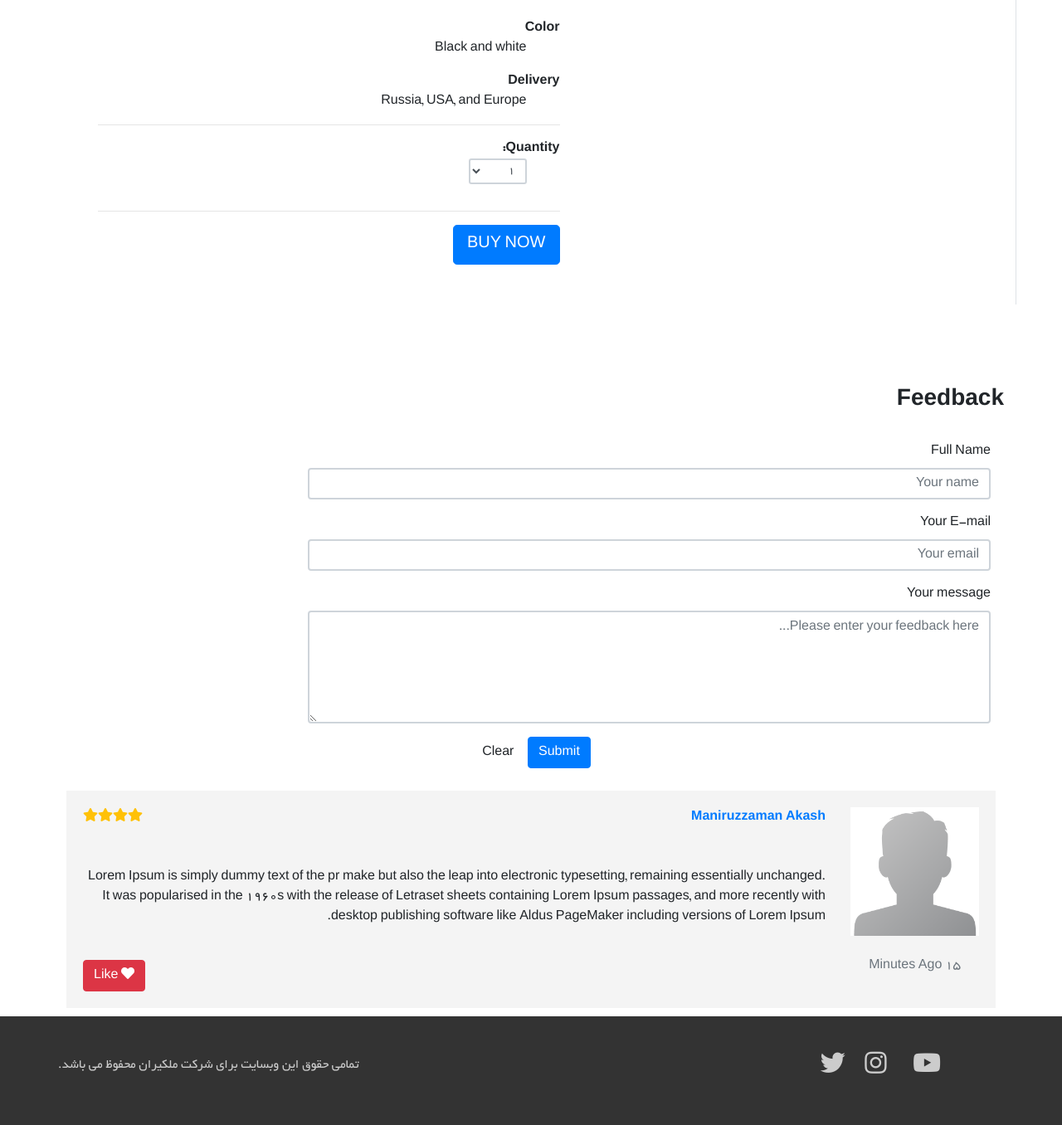
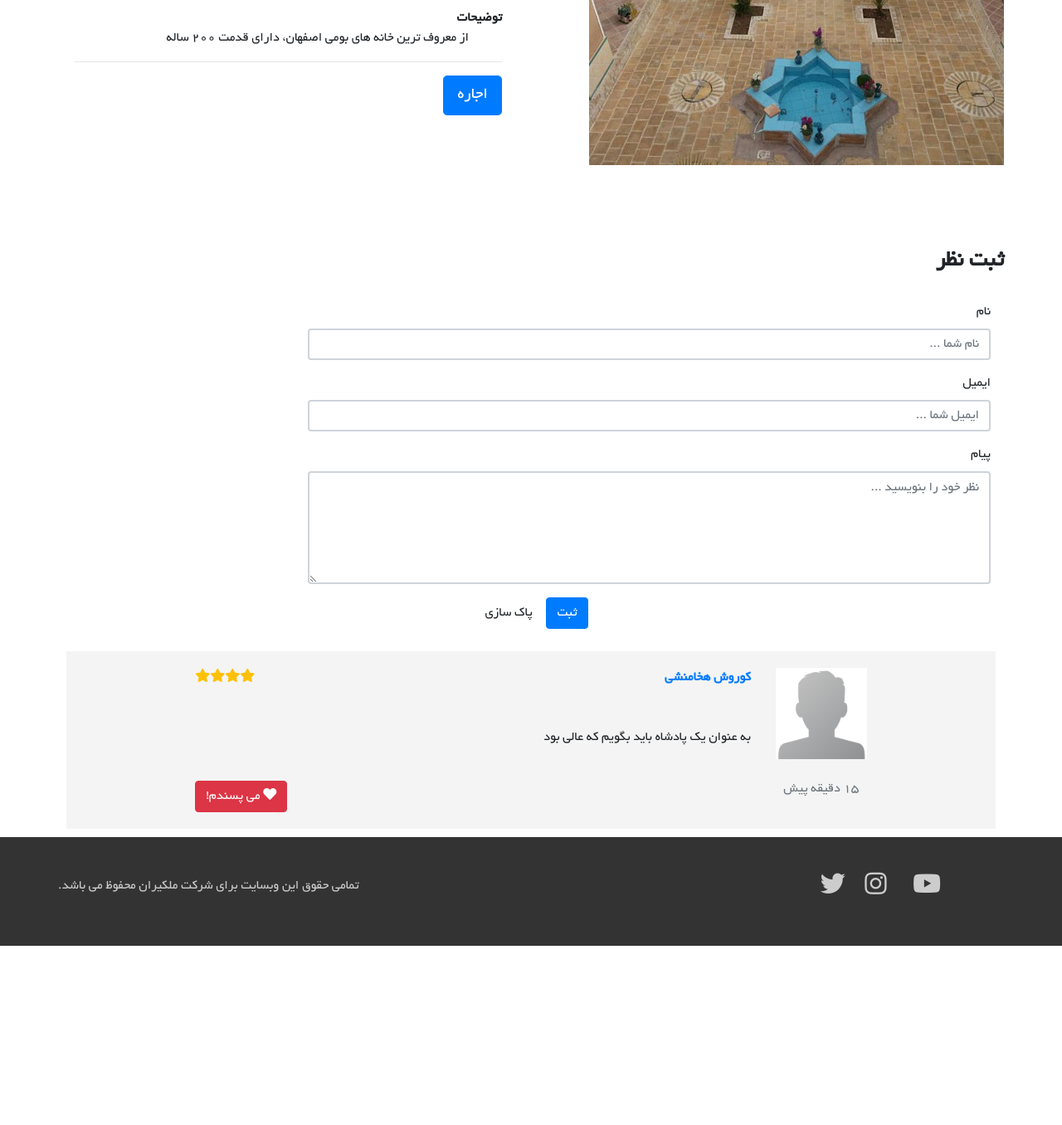
Before and after one commit to Monajem/tahlil, a Django app: page /home-detail in a window 1280 px wide. Shown: the part 551-1907 px from the top of the page at 83% size. After the commit the page ends 1691 px from the top, so only its background shows below. Run offline with Django 3.2, Linux system fonts and the light colour scheme; some libraries are stand-ins or nearby versions.

Commit message:
Modify home-detail page

```diff
--- a/main/static/main/main.css
+++ b/main/static/main/main.css
@@ -28,6 +28,7 @@ nav{
 }
 
 .card-detail{
+    width: 100%
     display: flex;
 	flex-direction: column;
 	align-items: center;
@@ -881,3 +882,7 @@ textarea.input100 {
 .comment-padded{
     padding: 10px
 }
+
+.home-detail-margin{
+    margin-left: 1%
+}
--- a/main/templates/main/comment-box.html
+++ b/main/templates/main/comment-box.html
@@ -2,7 +2,7 @@
 
 <div class="container">
     <div class="row">
-        <h2>Feedback</h2>
+        <h2>ثبت نظر</h2>
         <table class = "justify-content-center" width="100%" border="0">
             <div class="col-md-12">
                 <tr>
@@ -13,39 +13,37 @@
 
                                     <!-- Name input-->
                                     <div class="form-group">
-                                        <label class="col-md-3 control-label" for="name">Full Name</label>
+                                        <label class="col-md-3 control-label" for="name">نام</label>
                                         <div class="col-md-9">
-                                            <input id="name" name="name" type="text" placeholder="Your name" class="form-control">
+                                            <input id="name" name="name" type="text" placeholder="نام شما ..." class="form-control">
                                         </div>
                                     </div>
 
                                     <!-- Email input-->
                                     <div class="form-group">
-                                        <label class="col-md-3 control-label" for="email">Your E-mail</label>
+                                        <label class="col-md-3 control-label" for="email">ایمیل</label>
                                         <div class="col-md-9">
-                                            <input id="email" name="email" type="text" placeholder="Your email" class="form-control">
+                                            <input id="email" name="email" type="text" placeholder="ایمیل شما ..." class="form-control">
                                         </div>
                                     </div>
 
                                     <!-- Message body -->
                                     <div class="form-group">
-                                        <label class="col-md-3 control-label" for="message">Your message</label>
+                                        <label class="col-md-3 control-label" for="message">پیام</label>
                                         <div class="col-md-9">
-                                            <textarea class="form-control" id="message" name="message" placeholder="Please enter your feedback here..." rows="5"></textarea>
+                                            <textarea class="form-control" id="message" name="message" placeholder="نظر خود را بنویسید ..." rows="5"></textarea>
                                         </div>
                                     </div>
 
-
                                     <!-- Rating -->
-
 
                                 </fieldset>
                             </form>
                             <!-- Form actions -->
                             <div class="form-group">
                                 <div class="col-md-12 text-center">
-                                    <button type="submit" class="btn btn-primary btn-md">Submit</button>
-                                    <button type="reset" class="btn btn-default btn-md">Clear</button>
+                                    <button type="submit" class="btn btn-primary btn-md">ثبت</button>
+                                    <button type="reset" class="btn btn-default btn-md">پاک سازی</button>
                                 </div>
                             </div>
                         </div>
@@ -64,11 +62,11 @@
         	    <div class="col-md-2">
         	        <img src="{% static 'main/images/default-avatar.png'%}" class="img img-fluid"/>
                                         <br><br>
-        	        <p class="text-secondary text-center">15 Minutes Ago</p>
+        	        <p class="text-secondary text-center">15 دقیقه پیش</p>
         	    </div>
         	    <div class="col-md-10">
         	        <p>
-        	            <a class="float-right" href="https://maniruzzaman-akash.blogspot.com/p/contact.html"><strong>Maniruzzaman Akash</strong></a>
+        	            <a class="float-right" href="https://maniruzzaman-akash.blogspot.com/p/contact.html"><strong>کوروش هخامنشی</strong></a>
         	            <span class="float-left"><i class="text-warning fa fa-star"></i></span>
                         <span class="float-left"><i class="text-warning fa fa-star"></i></span>
         	            <span class="float-left"><i class="text-warning fa fa-star"></i></span>
@@ -77,10 +75,10 @@
         	       </p>
         	       <div class="clearfix"></div>
                     <br><br>
-        	        <p>Lorem Ipsum is simply dummy text of the pr make  but also the leap into electronic typesetting, remaining essentially unchanged. It was popularised in the 1960s with the release of Letraset sheets containing Lorem Ipsum passages, and more recently with desktop publishing software like Aldus PageMaker including versions of Lorem Ipsum.</p>
-        	        <p>
+                    <p>به عنوان یک پادشاه باید بگویم که عالی بود</p>
+                    <p>
                         <br>
-        	            <a class="float-left btn text-white btn-danger"> <i class="fa fa-heart"></i> Like</a>
+        	            <a class="float-left btn text-white btn-danger"> <i class="fa fa-heart"></i> می پسندم!</a>
         	       </p>
         	    </div>
 	        </div>
--- a/main/templates/main/home-detail.html
+++ b/main/templates/main/home-detail.html
@@ -2,14 +2,14 @@
 
 
 {% block content %}
-
+{% load static %}
 <div class="container padded">
     <div class="card-detail">
         <div class="row">
-            <aside class="col-sm-5 border-right">
+            <aside class="col-md-5">
                 <article class="gallery-wrap">
                     <div class="img-big-wrap">
-                        <div> <a href="#"><img src="https://s9.postimg.org/tupxkvfj3/image.jpg"></a></div>
+                        <div> <a href="#"><img src="{% static 'main/images/varzane.jpg'%}"></a></div>
                     </div> <!-- slider-product.// -->
                     <!--<div class="img-small-wrap">-->
                     <!--<div class="item-gallery"> <img src="https://s9.postimg.org/tupxkvfj3/image.jpg"> </div>-->
@@ -19,71 +19,34 @@
                     <!--</div> &lt;!&ndash; slider-nav.// &ndash;&gt;-->
                 </article> <!-- gallery-wrap .end// -->
             </aside>
-            <aside class="col-sm-7">
-                <article class="card-body p-5">
-                    <h3 class="title mb-3">Original Version of Some product name</h3>
-
+            <aside class="col-md-1"></aside>
+            <aside class="col-md-6">
+                <article class="card-body">
+                    <h3 class="title mb-3">اقامتگاه بوم گردی ورزنه</h3>
                     <p class="price-detail-wrap">
 	                    <span class="price h3 text-warning">
-		<span class="currency">US $</span><span class="num">1299</span>
+		                    <span class="currency"></span><span class="num">50 هزار</span>
 	                    </span>
-                        <span>/per kg</span>
+                        <span>هر شب</span>
                     </p> <!-- price-detail-wrap .// -->
-                    <dl class="item-property">
-                        <dt>Description</dt>
-                        <dd><p>Here goes description consectetur adipisicing elit, sed do eiusmod
-                            tempor incididunt ut labore et dolore magna aliqua. Ut enim ad minim veniam,
-                            quis nostrud exercitation ullamco </p></dd>
+                    <dl class="param param-feature">
+                        <dt>آدرس</dt>
+                        <dd><p>اصفهان روستای ورزنه کوچه خالقی اقامتگاه بوم گردی  </p></dd>
                     </dl>
                     <dl class="param param-feature">
-                        <dt>Model#</dt>
-                        <dd>12345611</dd>
+                        <dt>متراژ</dt>
+                        <dd>اتاق های 20 متری</dd>
                     </dl>  <!-- item-property-hor .// -->
                     <dl class="param param-feature">
-                        <dt>Color</dt>
-                        <dd>Black and white</dd>
+                        <dt>تعداد اتاق</dt>
+                        <dd>1</dd>
                     </dl>  <!-- item-property-hor .// -->
                     <dl class="param param-feature">
-                        <dt>Delivery</dt>
-                        <dd>Russia, USA, and Europe</dd>
+                        <dt>توضیحات</dt>
+                        <dd>از معروف ترین خانه های بومی اصفهان، دارای قدمت 200 ساله</dd>
                     </dl>  <!-- item-property-hor .// -->
-
                     <hr>
-                    <div class="row">
-                        <div class="col-sm-5">
-                            <dl class="param param-inline">
-                                <dt>Quantity: </dt>
-                                <dd>
-                                    <select class="form-control form-control-sm" style="width:70px;">
-                                        <option> 1 </option>
-                                        <option> 2 </option>
-                                        <option> 3 </option>
-                                    </select>
-                                </dd>
-                            </dl>  <!-- item-property .// -->
-                        </div> <!-- col.// -->
-                        <!--<div class="col-sm-7">-->
-                            <!--<dl class="param param-inline">-->
-                                <!--<dt>Size: </dt>-->
-                                <!--<dd>-->
-                                    <!--<label class="form-check form-check-inline">-->
-                                        <!--<input class="form-check-input" type="radio" name="inlineRadioOptions" id="inlineRadio2" value="option2">-->
-                                        <!--<span class="form-check-label">SM</span>-->
-                                    <!--</label>-->
-                                    <!--<label class="form-check form-check-inline">-->
-                                        <!--<input class="form-check-input" type="radio" name="inlineRadioOptions" id="inlineRadio2" value="option2">-->
-                                        <!--<span class="form-check-label">MD</span>-->
-                                    <!--</label>-->
-                                    <!--<label class="form-check form-check-inline">-->
-                                        <!--<input class="form-check-input" type="radio" name="inlineRadioOptions" id="inlineRadio2" value="option2">-->
-                                        <!--<span class="form-check-label">XXL</span>-->
-                                    <!--</label>-->
-                                <!--</dd>-->
-                            <!--</dl>  &lt;!&ndash; item-property .// &ndash;&gt;-->
-                        <!--</div> &lt;!&ndash; col.// &ndash;&gt;-->
-                    </div> <!-- row.// -->
-                    <hr>
-                    <a href="#" class="btn btn-lg btn-primary text-uppercase"> Buy now </a>
+                    <a href="#" class="btn btn-lg btn-primary text-uppercase"> اجاره </a>
                 </article> <!-- card-body.// -->
             </aside> <!-- col.// -->
         </div> <!-- row.// -->
```
Also changed, not shown: main/static/main/images/varzane.jpg (added). Lines whose indentation alone changed are shown as unchanged.
